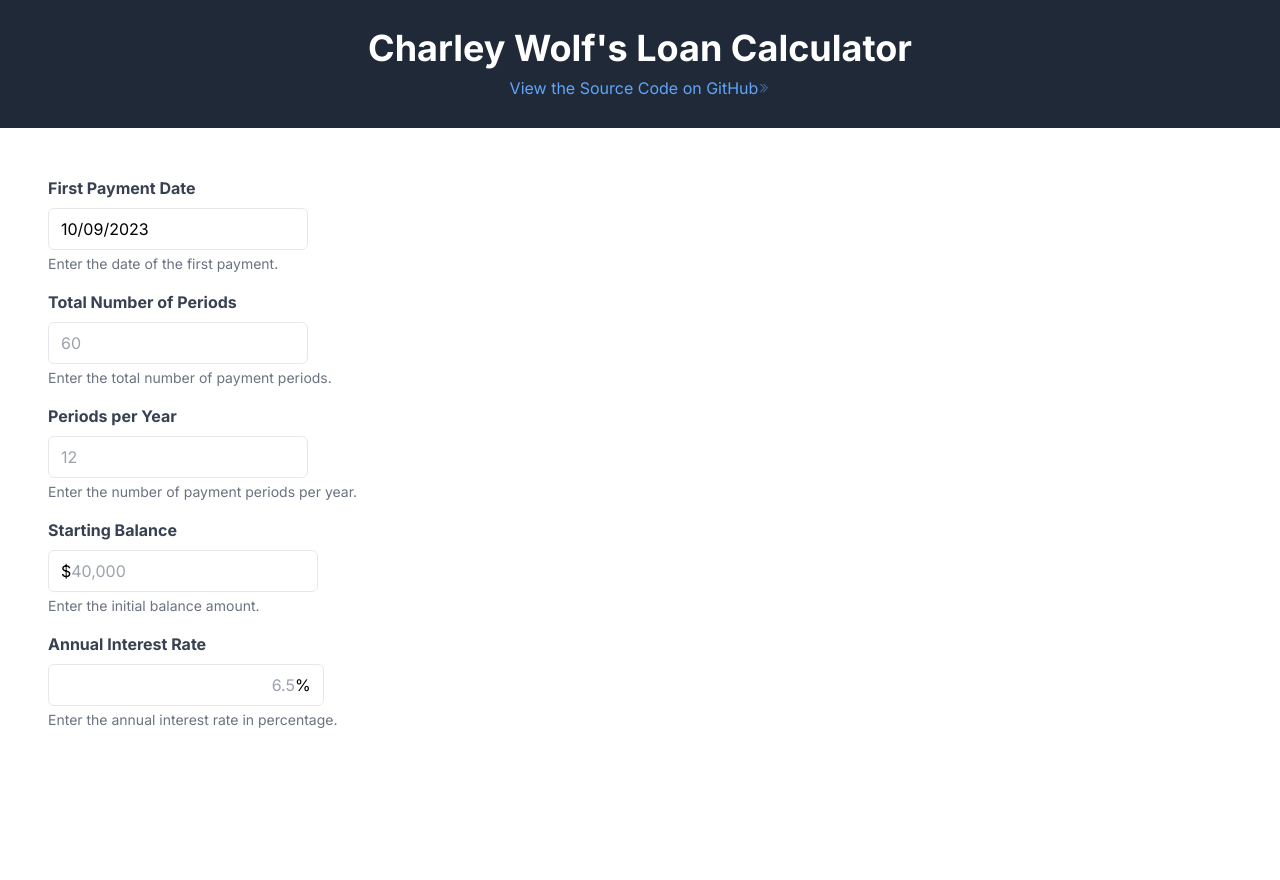
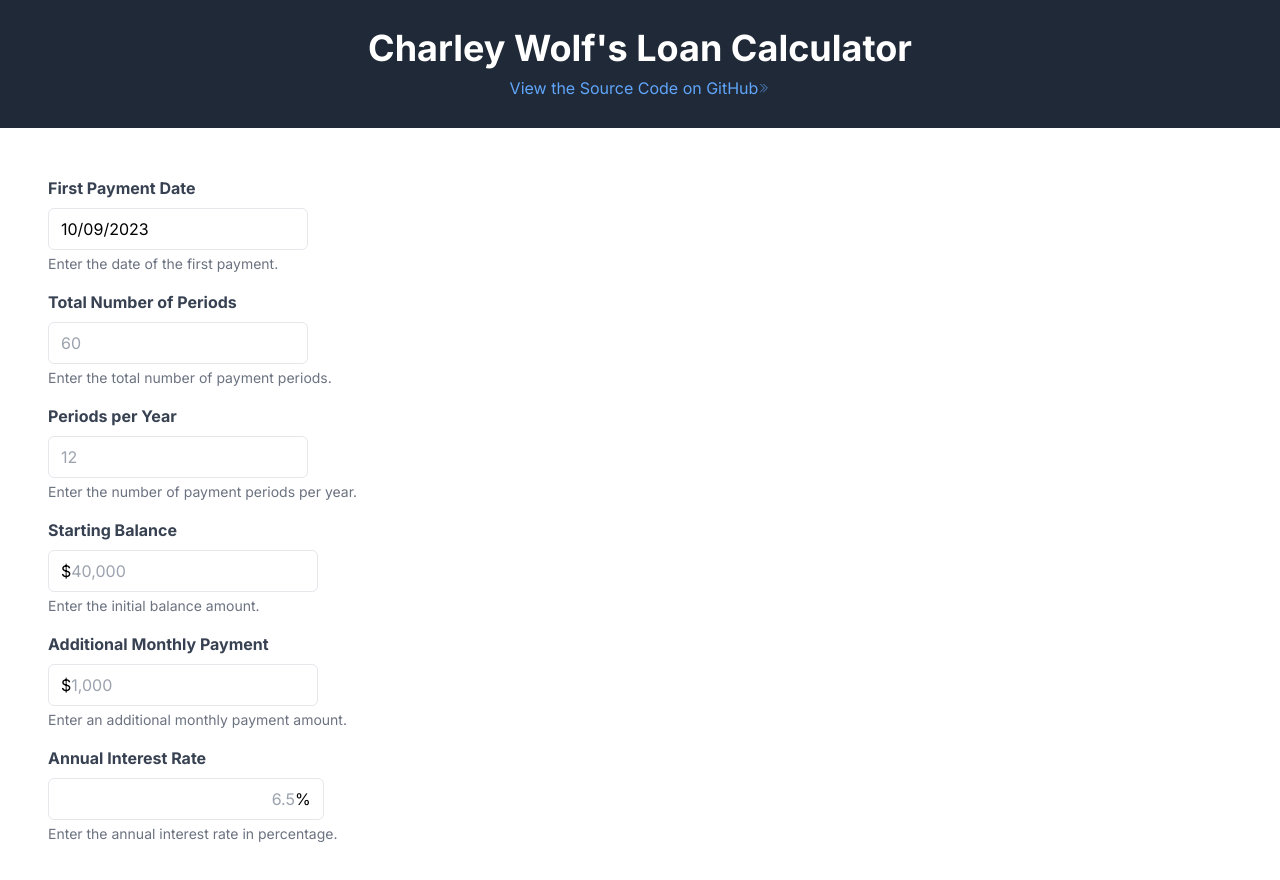
Before and after one commit to charleywolf/loan-calculator, a Next.js app: page / in a window 1280 px wide. Shown: the top 880 px of the page. Before the commit the page ends 800 px from the top, so only its background shows below. Built offline with nearby package versions, Linux system fonts and the light colour scheme.

Commit message:
added feature: additional monthly payment

```diff
--- a/src/app/page.tsx
+++ b/src/app/page.tsx
@@ -13,6 +13,8 @@ export default function Home() {
   // Define state variables and event handlers for each input field
   const [firstPaymentDate, setFirstPaymentDate] = useState<Date>(new Date());
   const [startingBalance, setStartingBalance] = useState<string>("");
+  const [additionalMonthlyPayment, setAdditionalMonthlyPayment] =
+    useState<string>("");
   const [annualInterestRate, setAnnualInterestRate] = useState<string>("");
   const [totalPeriods, setTotalPeriods] = useState<number | undefined>(
     undefined,
@@ -24,7 +26,12 @@ export default function Home() {
   // Errors
   const { setErrors, errors } = useErrors();
 
-  const dollarOnlyChange = (inputValue: string, max: number) => {
+  const dollarOnlyChange = (
+    inputValue: string,
+    setValue: React.Dispatch<SetStateAction<string>>,
+    max: number,
+    maxDesc: string,
+  ) => {
     // Remove commas and other non-numeric characters from the input
     const cleanedValue = inputValue.replace(/[^\d.]/g, "");
 
@@ -32,7 +39,7 @@ export default function Home() {
     const numericValue = parseFloat(cleanedValue);
 
     if (inputValue === "") {
-      setStartingBalance("");
+      setValue("");
     } else if (
       !isNaN(numericValue) &&
       numericValue > 0 &&
@@ -40,14 +47,13 @@ export default function Home() {
     ) {
       // Reformat the numericValue as a dollar value with commas
       const formattedValue = numericValue.toLocaleString("en-US");
-      setStartingBalance(formattedValue);
+      setValue(formattedValue);
     } else if (numericValue > max) {
       setErrors([
         ...errors,
         {
           title: "Invalid Input",
-          description:
-            "Starting balance of the loan cannot exceed 500 million.",
+          description: maxDesc,
         },
       ]);
     }
@@ -144,8 +150,30 @@ export default function Home() {
           title="Starting Balance"
           id="startingBalance"
           value={startingBalance}
-          onChange={(e) => dollarOnlyChange(e.target.value, 500000000)}
+          onChange={(e) =>
+            dollarOnlyChange(
+              e.target.value,
+              setStartingBalance,
+              500000000,
+              "Starting balance of the loan cannot exceed $500 million.",
+            )
+          }
           infoText="Enter the initial balance amount."
+        />
+        <LoanInputMoney
+          placeholder="1,000"
+          title="Additional Monthly Payment"
+          id="additionalMonthlyPayment"
+          value={additionalMonthlyPayment}
+          onChange={(e) =>
+            dollarOnlyChange(
+              e.target.value,
+              setAdditionalMonthlyPayment,
+              10000,
+              "An additional monthly payment cannot exceed $10,000.",
+            )
+          }
+          infoText="Enter an additional monthly payment amount."
         />
         <LoanInput
           title="Annual Interest Rate"
@@ -164,6 +192,9 @@ export default function Home() {
         annualInterestRate !== "" && (
           <div className="flex flex-col w-full md:w-2/3">
             <Amortization
+              additionalMonthlyPayment={parseFloat(
+                additionalMonthlyPayment.replace(/[^\d.]/g, ""),
+              )}
               periodsPerYear={periodsPerYear}
               startingBalance={parseFloat(
                 startingBalance.replace(/[^\d.]/g, ""),
--- a/src/components/amortization/Amortization.tsx
+++ b/src/components/amortization/Amortization.tsx
@@ -14,19 +14,19 @@ export default function Amortization({
   annualInterestRate,
   totalPeriods,
   periodsPerYear,
+  additionalMonthlyPayment,
 }: {
   firstPaymentDate: Date;
   startingBalance: number;
+  additionalMonthlyPayment: number;
   annualInterestRate: number;
   totalPeriods: number;
   periodsPerYear: number;
 }) {
   const perPeriodInterestRate = annualInterestRate / periodsPerYear;
-  const monthlyPayment = calculatePMT(
-    startingBalance,
-    perPeriodInterestRate,
-    totalPeriods,
-  );
+  const monthlyPayment =
+    calculatePMT(startingBalance, perPeriodInterestRate, totalPeriods) +
+    (isNaN(additionalMonthlyPayment) ? 0 : additionalMonthlyPayment);
 
   let firstRowInterest = perPeriodInterestRate * startingBalance;
   let firstRow: RowProps = {
@@ -46,7 +46,6 @@ export default function Amortization({
   let totalInterest = firstRow.totalInterest;
   let interest = firstRow.interest;
   let principal = firstRow.principal;
-  // const payment = monthlyPayment;
 
   while (true) {
     if (balance < 0.005) {
@@ -56,7 +55,15 @@ export default function Amortization({
     paymentDate = addMonthsToDate(paymentDate, monthsBetweenPeriods); // updates date
     interest = perPeriodInterestRate * balance; // interest is interest rate * prev balance
     totalInterest += interest; // total interest is prev total interest + interest
-    principal = monthlyPayment - interest; // principal is payment - interest
+
+    if (balance - (monthlyPayment - interest) >= 0) {
+      principal = monthlyPayment - interest; // principal is payment - interes
+    } else {
+      const lastPayment =
+        monthlyPayment + (balance - (monthlyPayment - interest));
+      principal = lastPayment - interest;
+    }
+
     balance -= principal; // balance is prev balance - principal
 
     rows.push({
```
